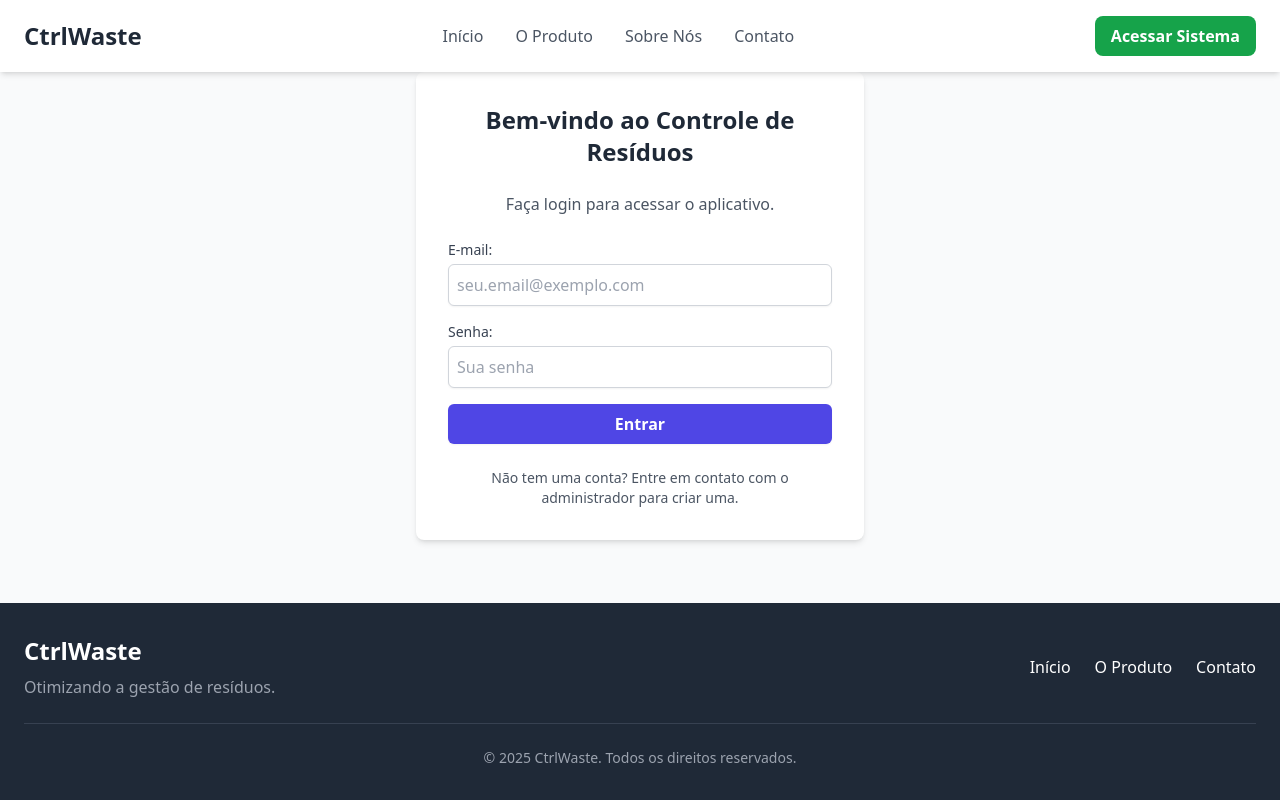
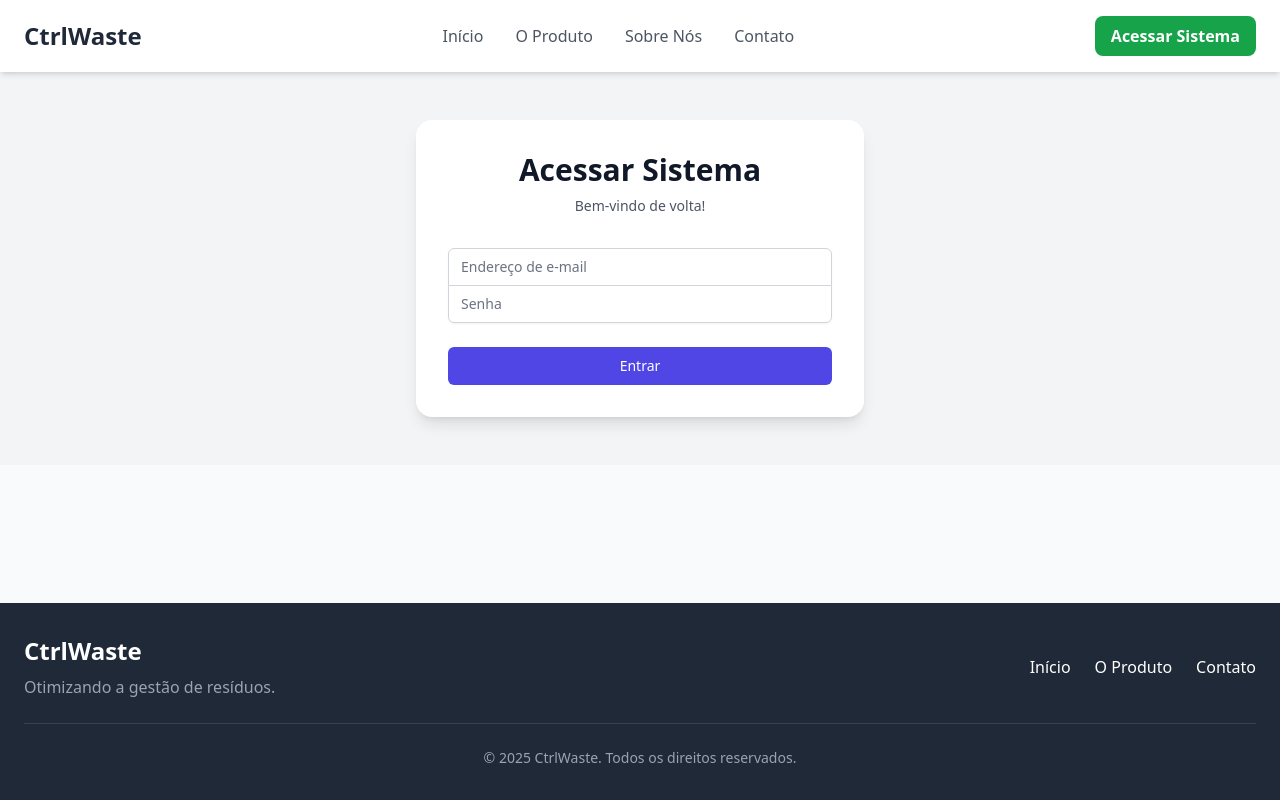
Before and after one commit to murfbr/Waste_Management, a React (Vite) app: page /login in a window 1280 px wide. Built offline with nearby package versions, Linux system fonts and the light colour scheme; no server answers.

Commit message:
Ajuste de login

```diff
--- a/src/layouts/MainLayout.jsx
+++ b/src/layouts/MainLayout.jsx
@@ -12,49 +12,46 @@ const HamburgerIcon = () => (
 );
 
 export default function MainLayout() {
-  const [isMobileSidebarOpen, setIsMobileSidebarOpen] = useState(false);
+  // Estado para controlar a visibilidade da sidebar no mobile
+  const [isSidebarOpen, setIsSidebarOpen] = useState(false);
 
-  const toggleMobileSidebar = () => {
-    setIsMobileSidebarOpen(!isMobileSidebarOpen);
+  const toggleSidebar = () => {
+    setIsSidebarOpen(!isSidebarOpen);
   };
 
   return (
-    <div className="relative min-h-screen bg-gray-100">
+    // Container principal que organiza o layout com Flexbox
+    <div className="relative flex h-screen bg-gray-100 overflow-hidden">
+
       {/* Sidebar */}
       <Sidebar
-        isOpenOnMobile={isMobileSidebarOpen}
-        toggleMobileSidebar={toggleMobileSidebar}
+        isOpen={isSidebarOpen} // Passando o estado de visibilidade
+        toggleSidebar={toggleSidebar} // Passando a função para fechar/abrir
       />
 
-      {/* Conteúdo Principal - com margem para compensar o sidebar fixo */}
-      <div className="flex flex-col min-h-screen md:ml-64">
-        {/* Header da Área de Conteúdo (onde o botão hamburger pode ficar) */}
-        <header className="bg-white shadow-md md:hidden">
-          <div className="max-w-7xl mx-auto px-4 sm:px-6 lg:px-8">
-            <div className="flex items-center justify-between h-16">
-              <div className="flex items-center">
-                <button
-                  onClick={toggleMobileSidebar}
-                  className="p-2 rounded-md text-gray-400 hover:text-gray-500 hover:bg-gray-100 focus:outline-none focus:ring-2 focus:ring-inset focus:ring-indigo-500"
-                  aria-expanded={isMobileSidebarOpen}
-                  aria-controls="mobile-sidebar"
-                  aria-label="Abrir menu principal"
-                >
-                  <HamburgerIcon />
-                </button>
+      {/* Container do Conteúdo Principal (o que fica à direita da sidebar) */}
+      <div className="flex-1 flex flex-col w-full">
+
+        {/* Header da Área de Conteúdo (visível apenas no mobile para abrir a sidebar) */}
+        <header className="bg-white shadow-md md:hidden flex-shrink-0">
+          <div className="flex items-center justify-between h-16 px-4">
+              <button
+                onClick={toggleSidebar}
+                className="p-2 rounded-md text-gray-500 hover:text-gray-700 hover:bg-gray-100 focus:outline-none"
+                aria-label="Abrir menu principal"
+              >
+                <HamburgerIcon />
+              </button>
+              <div className="text-xl font-semibold text-gray-700">
+                CtrlWaste
               </div>
-              <div className="text-xl font-semibold text-gray-700">
-                WasteCtrl
-              </div>
-              <div className="w-10"> {/* Espaçador */}
-              </div>
-            </div>
+              <div className="w-8"></div> {/* Espaçador para centralizar o título */}
           </div>
         </header>
 
         {/* Área de Conteúdo Principal com scroll interno */}
-        <main className="flex-1 p-4 sm:p-6 md:p-8 overflow-y-auto">
-          <div className="max-w-7xl mx-auto">
+        <main className="flex-1 overflow-y-auto">
+          <div className="container mx-auto px-4 sm:px-6 py-8">
             <Outlet />
           </div>
         </main>
--- a/src/pages/PaginaLogin.jsx
+++ b/src/pages/PaginaLogin.jsx
@@ -1,17 +1,20 @@
-// src/components/Login.jsx
+// src/pages/PaginaLogin.jsx
 
 import React, { useState, useContext } from 'react';
-import { useNavigate } from 'react-router-dom'; // Importa useNavigate para redirecionamento
+import { useNavigate, useLocation } from 'react-router-dom';
 import { signInWithEmailAndPassword } from 'firebase/auth';
 import AuthContext from '../context/AuthContext';
 import MessageBox from '../components/app/MessageBox';
 
-/**
- * Componente para a tela de login do aplicativo.
- */
-function Login() {
+export default function PaginaLogin() {
     const { auth, isAuthReady } = useContext(AuthContext);
-    const navigate = useNavigate(); // Inicializa o hook useNavigate
+    const navigate = useNavigate();
+    const location = useLocation();
+
+    // Determina para onde redirecionar após o login.
+    // Se o usuário foi redirecionado para o login de uma página protegida, 'from' terá essa página.
+    // Caso contrário, o padrão é a página principal da aplicação, '/app'.
+    const from = location.state?.from?.pathname || '/app';
 
     const [email, setEmail] = useState('');
     const [password, setPassword] = useState('');
@@ -41,12 +44,8 @@ function Login() {
         setLoadingLogin(true);
         try {
             await signInWithEmailAndPassword(auth, email, password);
-            // Não é necessário showMessage aqui, pois o redirecionamento indicará o sucesso.
-            // showMessage('Login realizado com sucesso!');
-
-            // Redireciona para a página principal após o login bem-sucedido
-            // A rota '/lancamento' é a nossa rota "index" para utilizadores logados.
-            navigate('/lancamento', { replace: true });
+            // Redirecionamento CORRIGIDO para a rota principal da aplicação
+            navigate(from, { replace: true });
         } catch (error) {
             console.error('Erro no login:', error);
             let errorMessage = 'Erro ao fazer login. Verifique suas credenciais.';
@@ -62,53 +61,65 @@ function Login() {
     };
 
     return (
-        <div className="bg-white p-8 rounded-lg shadow-md max-w-md mx-auto text-center">
-            <h2 className="text-2xl font-bold text-gray-800 mb-6">Bem-vindo ao Controle de Resíduos</h2>
-            <p className="text-gray-600 mb-6">
-                Faça login para acessar o aplicativo.
+        <div className="bg-gray-100 flex items-center justify-center py-12 px-4 sm:px-6 lg:px-8 min-h-full">
+            <div className="max-w-md w-full space-y-8">
+                <div className="bg-white p-8 rounded-2xl shadow-lg">
+                    <div className="text-center">
+                        <h2 className="text-3xl font-extrabold text-gray-900">Acessar Sistema</h2>
+                        <p className="mt-2 text-sm text-gray-600">
+                            Bem-vindo de volta!
                         </p>
+                    </div>
 
-            <MessageBox message={message} isError={isError} />
+                    <div className="mt-8">
+                        <MessageBox message={message} isError={isError} onClose={() => setMessage('')} />
+                    </div>
 
-            <form onSubmit={handleLogin} className="space-y-4">
-                <div className="form-group">
-                    <label htmlFor="email" className="block text-sm font-medium text-gray-700 text-left mb-1">E-mail:</label>
+                    <form onSubmit={handleLogin} className="mt-8 space-y-6">
+                        <input type="hidden" name="remember" defaultValue="true" />
+                        <div className="rounded-md shadow-sm -space-y-px">
+                            <div>
+                                <label htmlFor="email-address" className="sr-only">Email</label>
                                 <input
+                                    id="email-address"
+                                    name="email"
                                     type="email"
-                        id="email"
+                                    autoComplete="email"
+                                    required
+                                    className="appearance-none rounded-none relative block w-full px-3 py-2 border border-gray-300 placeholder-gray-500 text-gray-900 rounded-t-md focus:outline-none focus:ring-indigo-500 focus:border-indigo-500 focus:z-10 sm:text-sm"
+                                    placeholder="Endereço de e-mail"
                                     value={email}
                                     onChange={(e) => setEmail(e.target.value)}
-                        required
-                        className="w-full p-2 border border-gray-300 rounded-md shadow-sm focus:ring-indigo-500 focus:border-indigo-500"
-                        placeholder="seu.email@exemplo.com"
                                 />
                             </div>
-                <div className="form-group">
-                    <label htmlFor="password" className="block text-sm font-medium text-gray-700 text-left mb-1">Senha:</label>
+                            <div>
+                                <label htmlFor="password" className="sr-only">Senha</label>
                                 <input
+                                    id="password"
+                                    name="password"
                                     type="password"
-                        id="password"
+                                    autoComplete="current-password"
+                                    required
+                                    className="appearance-none rounded-none relative block w-full px-3 py-2 border border-gray-300 placeholder-gray-500 text-gray-900 rounded-b-md focus:outline-none focus:ring-indigo-500 focus:border-indigo-500 focus:z-10 sm:text-sm"
+                                    placeholder="Senha"
                                     value={password}
                                     onChange={(e) => setPassword(e.target.value)}
-                        required
-                        className="w-full p-2 border border-gray-300 rounded-md shadow-sm focus:ring-indigo-500 focus:border-indigo-500"
-                        placeholder="Sua senha"
                                 />
                             </div>
+                        </div>
+
+                        <div>
                             <button
                                 type="submit"
-                    className="w-full bg-indigo-600 hover:bg-indigo-700 text-white font-semibold py-2 px-4 rounded-md shadow-sm transition duration-150 ease-in-out disabled:opacity-50"
+                                className="group relative w-full flex justify-center py-2 px-4 border border-transparent text-sm font-medium rounded-md text-white bg-indigo-600 hover:bg-indigo-700 focus:outline-none focus:ring-2 focus:ring-offset-2 focus:ring-indigo-500 disabled:opacity-50"
                                 disabled={!isAuthReady || loadingLogin}
                             >
                                 {loadingLogin ? 'Entrando...' : 'Entrar'}
                             </button>
+                        </div>
                     </form>
-
-            <div className="mt-6 text-gray-600 text-sm">
-                <p>Não tem uma conta? Entre em contato com o administrador para criar uma.</p>
+                </div>
             </div>
         </div>
     );
 }
-
-export default Login;
```
Also changed, not shown: src/components/app/Sidebar.jsx (+33 -41 lines), src/router/ProtectedRoute.jsx (+11 -23 lines), src/router/index.jsx (+39 -13 lines). Lines whose indentation alone changed are shown as unchanged.
